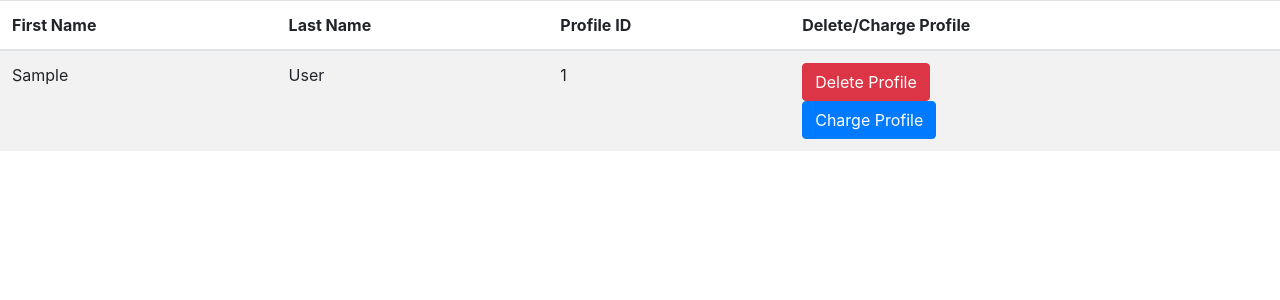
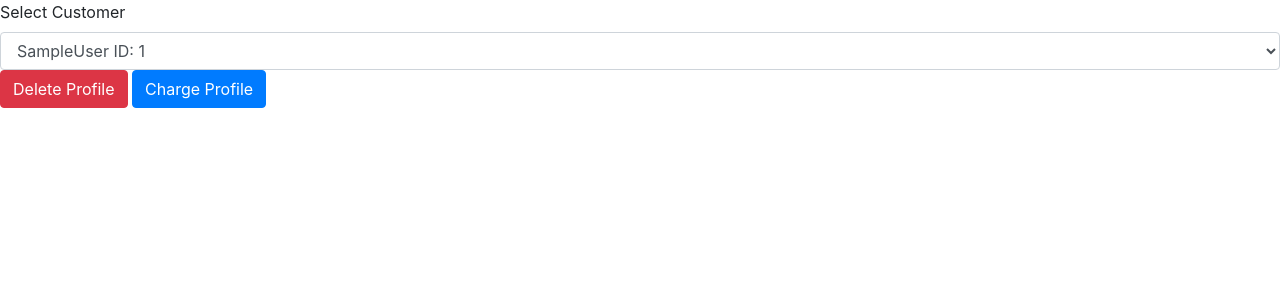
Before and after one commit to ehumphry/flaskWebpage, a Flask app: page / in a window 1280 px wide. Shown: the part 56-356 px from the top of the page. Run offline with Flask 2, Linux system fonts and the light colour scheme; tables that the repository leaves empty hold one stand-in row (values such as "Sample post"); some libraries are stand-ins or nearby versions.

Commit message:
Add files via upload

```diff
--- a/templates/index.html
+++ b/templates/index.html
@@ -11,7 +11,7 @@
   </head>
   <body class="background">
        <!-- navbar -->
-     <div class="bs-example">
+
             <nav class="navbar navbar-expand-md navbar-light bg-light">
                 <a href="/" class="navbar-brand">
                     Manage Customers
@@ -33,41 +33,26 @@
 
                 </div>
             </nav>
-        </div>
+
 
     {% if hasData %}
-    <table class="table table-striped">
-        <thead>
-            <tr>
-                <th>First Name</th>
-                <th>Last Name</th>
-                <th>Profile ID</th>
-                <th>Delete/Charge Profile</th>
-            </tr>
-        </thead>
-        <tbody>
+    <form action = "/deleteProfile" method="post">
+        <div class="form-group">
+            <label for="Customer Profile ID ">Select Customer</label>
+            <select name = "customerId"  class="form-control" id="exampleFormControlSelect1">
             {% for row in data %}
-                 <tr >
-                    {% for d in row %}
-                    <td>{{d}}</td>
-                    {% endfor %}
-                  <td>
-                    <form action = "http://localhost:5000/deleteProfile" method = "post">
-                        <button type="submit" name = "customerId" value ="{{row[2]}}" class="btn btn-danger">Delete Profile</button>
-                    </form>
-                    <form action = "#" method = "post"></form>
-                        <button type="submit" class="btn btn-primary">Charge Profile</button>
-                    </form>
 
-                    </td>
-                </tr>
+                <option value = "{{row[2]}}">{{row[0]}}{{row[1]}} ID: {{row[2]}}</option>
 
-                <!-- Modal -->
             {% endfor %}
-        </tbody>
-      </table>
-      {% endif %}
+            </select>
 
+            <button type="submit" value = "Submit" class="btn btn-danger">Delete Profile</button>
+
+        <button type="button" name = "chargeId" class="btn btn-primary">Charge Profile</button>
+
+    </form>
+    {% endif %}
 
 
         <script src="https://code.jquery.com/jquery-3.5.1.slim.min.js" integrity="sha384-DfXdz2htPH0lsSSs5nCTpuj/zy4C+OGpamoFVy38MVBnE+IbbVYUew+OrCXaRkfj" crossorigin="anonymous"></script>
--- a/templates/newCharge.html
+++ b/templates/newCharge.html
@@ -16,7 +16,7 @@
   <body class="background">
 
      <!-- navbar -->
-    <div class="bs-example">
+
             <nav class="navbar navbar-expand-md navbar-light bg-light">
                 <a id ="navLogoText" href="/newCharge" class="navbar-brand">
                   New Charge
@@ -34,7 +34,7 @@
                     </div>
                 </div>
             </nav>
-        </div>
+
         <!-- endNavbar -->
 
         <!-- {% if message %}
--- a/templates/notification.html
+++ b/templates/notification.html
@@ -11,7 +11,7 @@
   </head>
   <body class="background">
        <!-- navbar -->
-     <div class="bs-example">
+
             <nav class="navbar navbar-expand-md navbar-light bg-light">
                 <a href="/" class="navbar-brand">
                     Manage Customers
@@ -33,7 +33,7 @@
 
                 </div>
             </nav>
-        </div>
+
 
         {% if message %}
 
```
